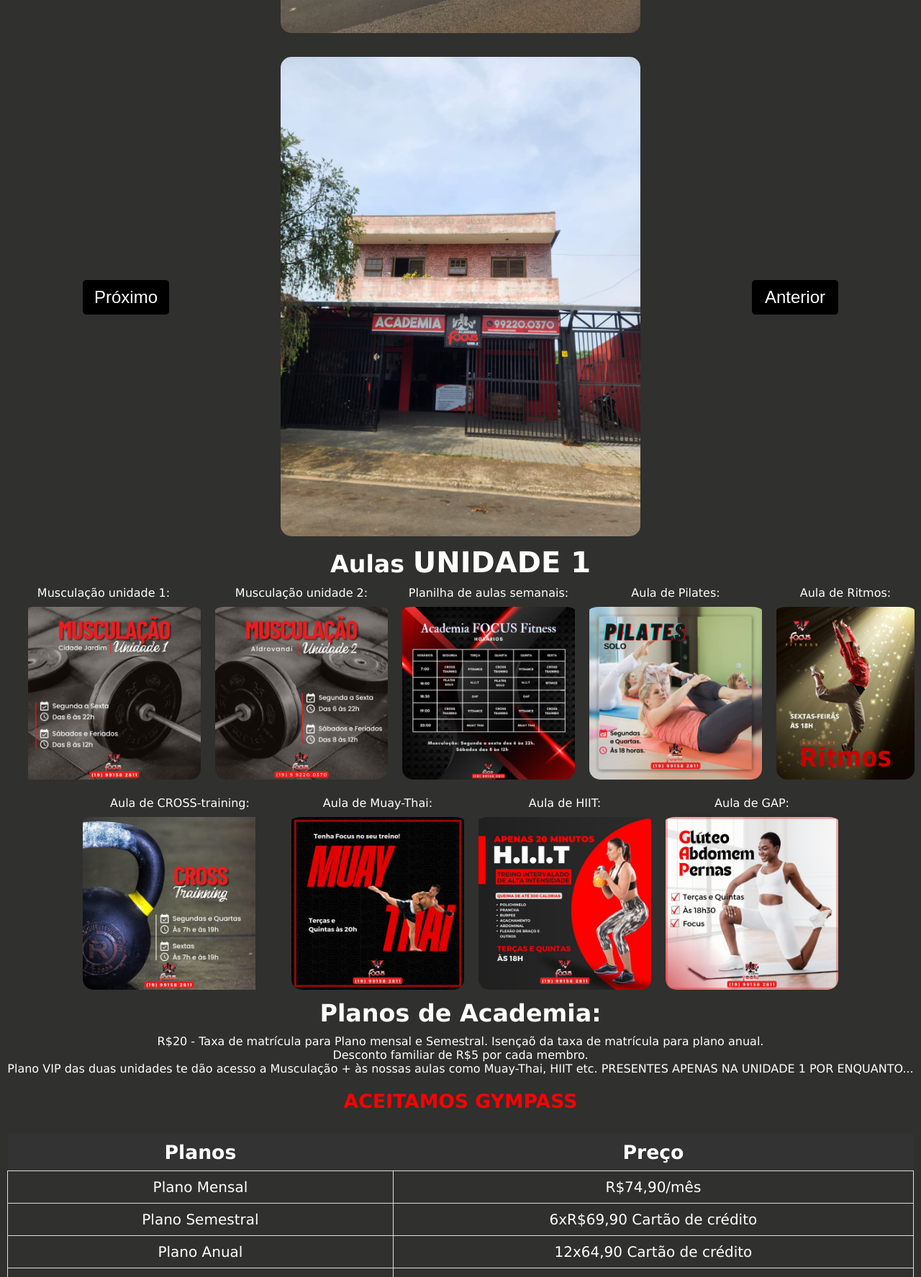
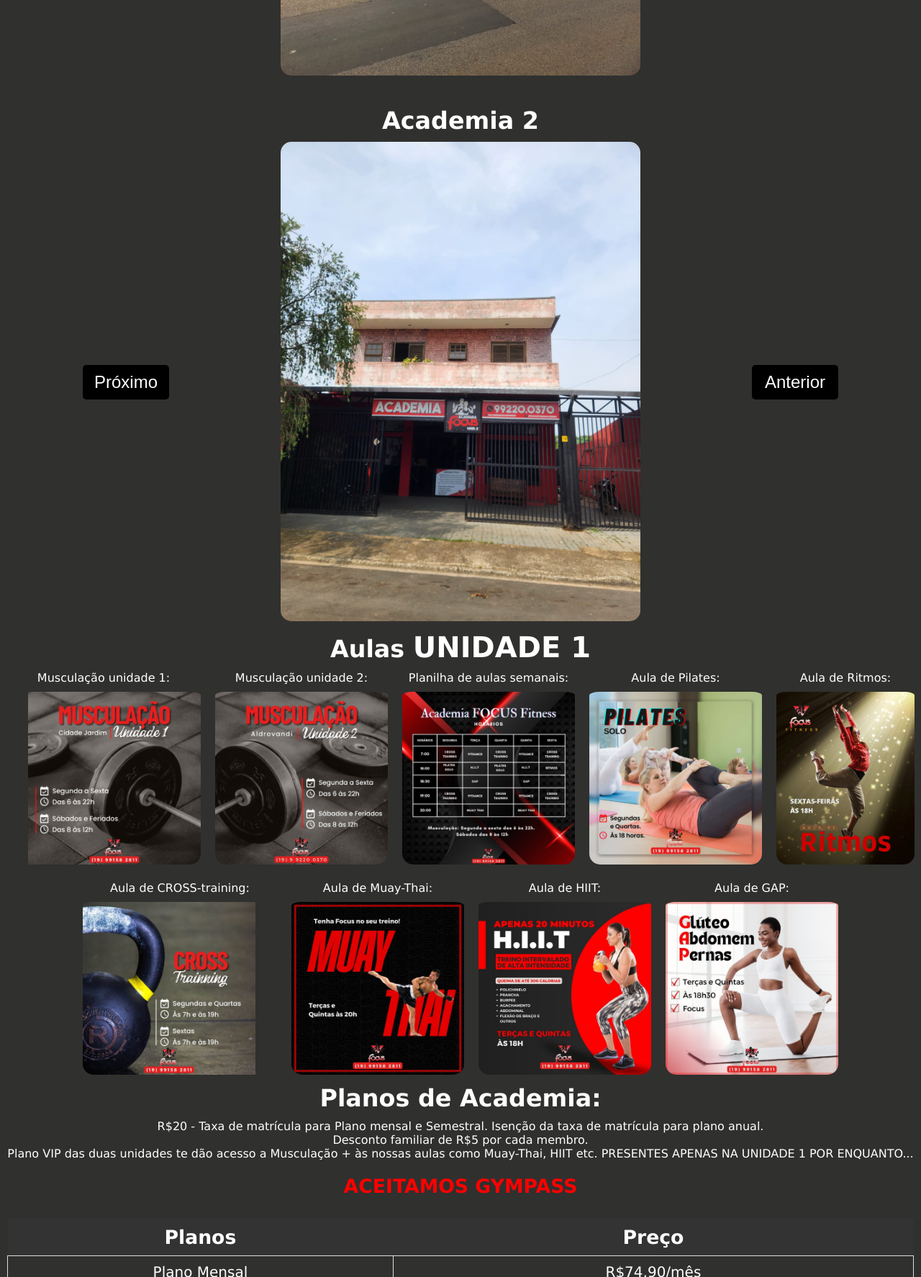
Before and after one commit to JONTK123/ACAD-FOCUS, a plain HTML site: page index.html in a window 1280 px wide. Shown: the part 1620-3394 px from the top of the page at 72% size. Drawn offline with Linux system fonts and the light colour scheme.

Commit message:
Update index.html

```diff
--- a/index.html
+++ b/index.html
@@ -79,6 +79,7 @@
         </section>
     </section>  -->
 
+    <h3 class="terciary-text" style="padding-bottom: 10px;">Academia 1</h3>
     <div id="carousel-container" style="text-align: center; position: relative; z-index: 1;">
         <div id="carousel-wrapper">
             <div class="carousel-item"><img class="img-caroussel" src="ASSETS/IMG/FRENTERA 1.jpg" alt="Image 1"></div>
@@ -96,6 +97,7 @@
         </div>
     </div>
 
+    <h3 class="terciary-text" style="padding-bottom: 10px;">Academia 2</h3>
     <div id="carousel-container-2" style="text-align: center; position: relative; z-index: 1;">
         <div id="carousel-wrapper-2">
             <!-- Adicione os itens do segundo carrossel aqui -->
@@ -179,7 +181,7 @@
     <!-- PLANOS DA ACADEMIA -->
     <h1 class="texto-horarios" id="Planos">Planos de Academia:</h1>
     <div class="p-planos">
-        <P>R$20 - Taxa de matrícula para Plano mensal e Semestral. Isençaõ da taxa de matrícula para plano anual.</P>
+        <P>R$20 - Taxa de matrícula para Plano mensal e Semestral. Isenção da taxa de matrícula para plano anual.</P>
         <P>Desconto familiar de R$5 por cada membro.</P>
         <p>Plano VIP das duas unidades te dão acesso a Musculação + às nossas aulas como Muay-Thai, HIIT etc. PRESENTES APENAS NA UNIDADE 1 POR ENQUANTO...</p>
         <h1  class="gympass" style="color: red;">ACEITAMOS GYMPASS</h1>
```
